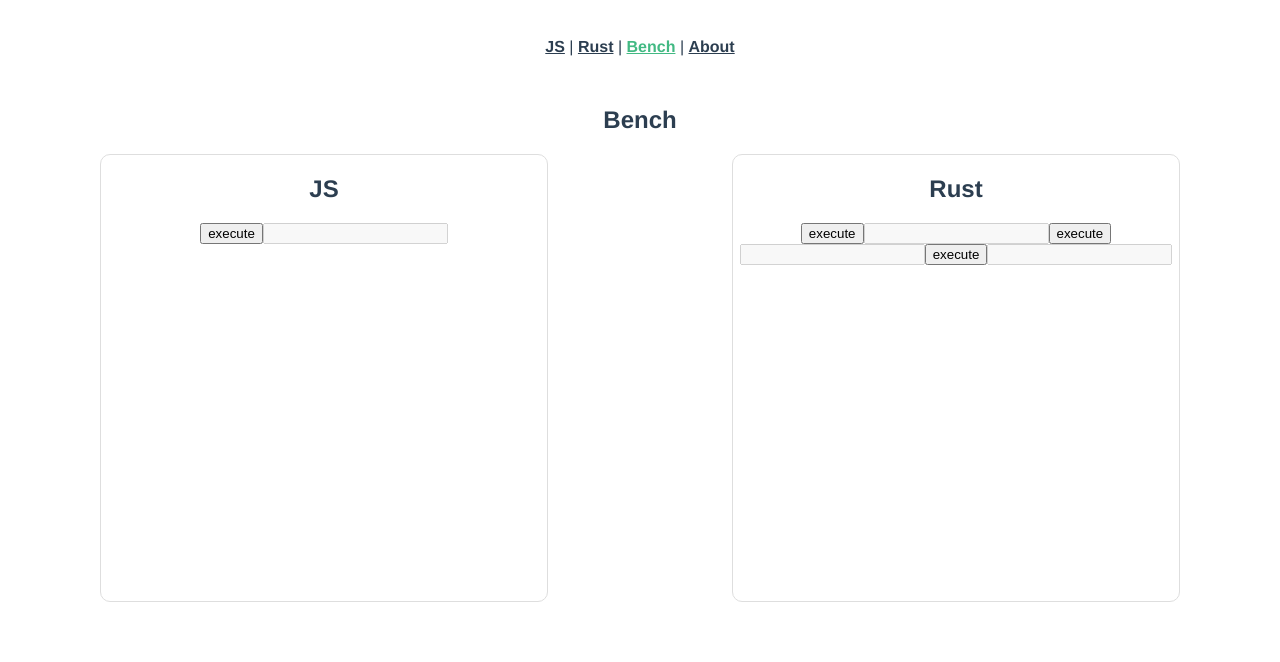
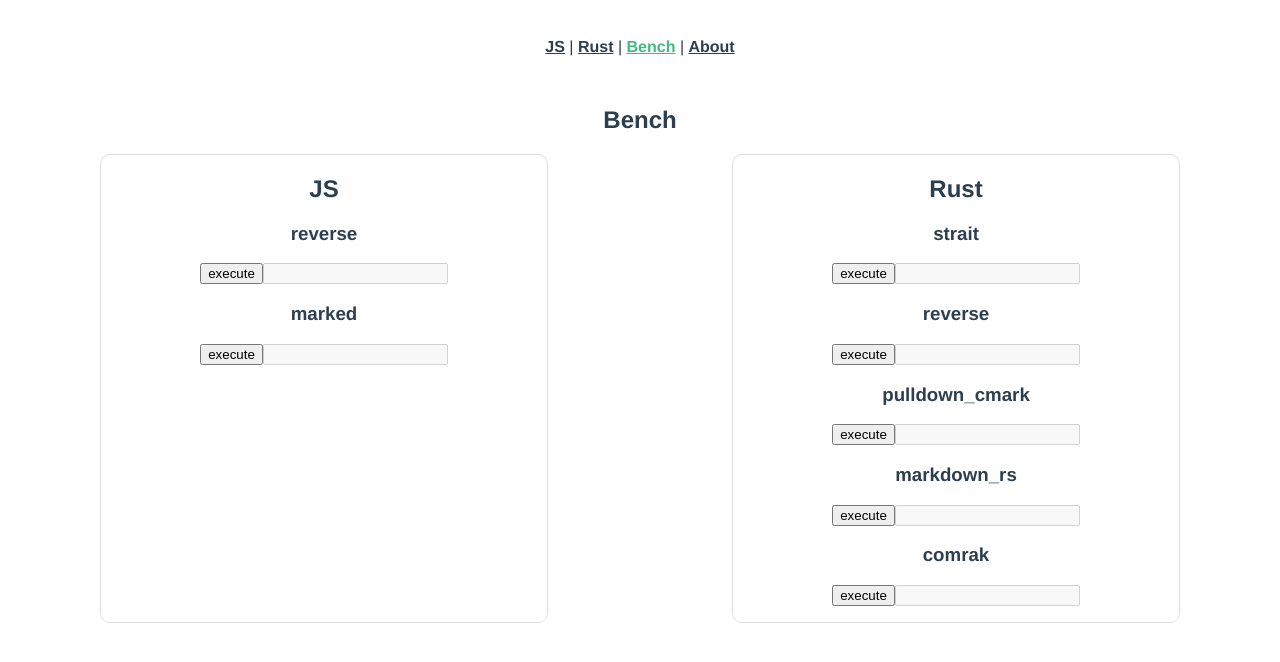
Before and after one commit to beijaflor/wasm-markdown-bench, a Vue app: page /bench in a window 1280 px wide. Shown: the top 662 px of the page. Built offline with nearby package versions, Linux system fonts and the light colour scheme.

Commit message:
refine app

```diff
--- /dev/null
+++ b/src/benchs.ts
@@ -0,0 +1,100 @@
+import { inject, ref } from 'vue';
+import { WASM_KEY } from './main';
+
+import marked from 'marked';
+
+const reverseString = (input: string): string => {
+  let ret = '';
+  for (let i = 1; i < input.length; i++) {
+    ret += input.slice(-i - 1, -i);
+  }
+  ret = input.slice(-1) + ret;
+  return ret;
+};
+
+export const useJsBench1 = () => {
+  const jsResultTime = ref<string>('');
+  const executeJs = (input: string) => {
+    const start = performance.now();
+    reverseString(input);
+    const end = performance.now();
+    jsResultTime.value = (end - start).toString();
+  };
+  return { jsResultTime1: jsResultTime, executeJs1: executeJs };
+};
+
+export const useJsBench2 = () => {
+  const jsResultTime = ref<string>('');
+  const executeJs = (input: string) => {
+    const start = performance.now();
+    marked(input);
+    const end = performance.now();
+    jsResultTime.value = (end - start).toString();
+  };
+  return { jsResultTime2: jsResultTime, executeJs2: executeJs };
+};
+
+export const useRustBench1 = () => {
+  const wasm = inject(WASM_KEY);
+
+  const rustResultTime = ref<string>('');
+  const executeRust = (input: string) => {
+    const start = performance.now();
+    wasm?.strait_string(input);
+    const end = performance.now();
+    rustResultTime.value = (end - start).toString();
+  };
+  return { rustResultTime1: rustResultTime, executeRust1: executeRust };
+};
+
+export const useRustBench2 = () => {
+  const wasm = inject(WASM_KEY);
+
+  const rustResultTime = ref<string>('');
+  const executeRust = (input: string) => {
+    const start = performance.now();
+    wasm?.reverse_string(input);
+    const end = performance.now();
+    rustResultTime.value = (end - start).toString();
+  };
+  return { rustResultTime2: rustResultTime, executeRust2: executeRust };
+};
+
+export const useRustBench3 = () => {
+  const wasm = inject(WASM_KEY);
+
+  const rustResultTime = ref<string>('');
+  const executeRust = (input: string) => {
+    const start = performance.now();
+    wasm?.pulldown_cmark(input);
+    const end = performance.now();
+    rustResultTime.value = (end - start).toString();
+  };
+  return { rustResultTime3: rustResultTime, executeRust3: executeRust };
+};
+
+export const useRustBench4 = () => {
+  const wasm = inject(WASM_KEY);
+
+  const rustResultTime = ref<string>('');
+  const executeRust = (input: string) => {
+    const start = performance.now();
+    wasm?.markdown_rs(input);
+    const end = performance.now();
+    rustResultTime.value = (end - start).toString();
+  };
+  return { rustResultTime4: rustResultTime, executeRust4: executeRust };
+};
+
+export const useRustBench5 = () => {
+  const wasm = inject(WASM_KEY);
+
+  const rustResultTime = ref<string>('');
+  const executeRust = (input: string) => {
+    const start = performance.now();
+    wasm?.comrak(input);
+    const end = performance.now();
+    rustResultTime.value = (end - start).toString();
+  };
+  return { rustResultTime5: rustResultTime, executeRust5: executeRust };
+};
--- a/src/main.ts
+++ b/src/main.ts
@@ -6,7 +6,7 @@ import router from './router';
 type BindgenCommonFunction = (sourceText: string) => string;
 
 const WASM_KEY: InjectionKey<{
-  greet: BindgenCommonFunction;
+  pulldown_cmark: BindgenCommonFunction;
   markdown_rs: BindgenCommonFunction;
   comrak: BindgenCommonFunction;
   strait_string: BindgenCommonFunction;
--- a/src/views/Bench.vue
+++ b/src/views/Bench.vue
@@ -4,85 +4,81 @@
     <section class="bench-area">
       <div class="execute-container">
         <h2>JS</h2>
-        <button @click="executeJsHandler">execute</button>
-        <input class="js-js-result" :value="jsResultTime" disabled />
+        <h3>reverse</h3>
+        <p>
+          <button @click="executeJs1Handler">execute</button>
+          <input class="js-js-result" :value="jsResultTime1" disabled />
+        </p>
+        <h3>marked</h3>
+        <p>
+          <button @click="executeJs2Handler">execute</button>
+          <input class="js-js-result" :value="jsResultTime2" disabled />
+        </p>
       </div>
       <div class="execute-container">
         <h2>Rust</h2>
+        <h3>strait</h3>
+        <p>
           <button @click="executeRustHandler1">execute</button>
           <input class="js-rust-result" :value="rustResultTime1" disabled />
+        </p>
+        <h3>reverse</h3>
+        <p>
           <button @click="executeRustHandler2">execute</button>
           <input class="js-rust-result" :value="rustResultTime2" disabled />
+        </p>
+        <h3>pulldown_cmark</h3>
+        <p>
           <button @click="executeRustHandler3">execute</button>
           <input class="js-rust-result" :value="rustResultTime3" disabled />
+        </p>
+        <h3>markdown_rs</h3>
+        <p>
+          <button @click="executeRustHandler4">execute</button>
+          <input class="js-rust-result" :value="rustResultTime4" disabled />
+        </p>
+        <h3>comrak</h3>
+        <p>
+          <button @click="executeRustHandler5">execute</button>
+          <input class="js-rust-result" :value="rustResultTime5" disabled />
+        </p>
       </div>
     </section>
   </section>
 </template>
 
 <script lang="ts">
-import { defineComponent, inject, ref } from 'vue';
-import { WASM_KEY } from '../main';
-
-const reverseString = (input: string): string => {
-  let ret = '';
-  for (let i = 1; i < input.length; i++) {
-    ret += input.slice(-i - 1, -i);
-  }
-  ret = input.slice(-1) + ret;
-  return ret;
-};
+import { defineComponent } from 'vue';
+import * as benchs from '../benchs';
+import sampleMd from '../assets/sample';
 
 export default defineComponent({
   name: 'PageJS',
   components: {},
   setup() {
-    const wasm = inject(WASM_KEY);
-
     const start = performance.now();
     let str = '';
-    for (let i = 0; i < 10_000_000; i++) {
+    for (let i = 0; i < 1_000_000; i++) {
       const index = Math.floor(Math.random() * 25);
       str = str + 'abcdefghijklmnopqrstuvxyz'.slice(index, index + 1);
     }
     const end = performance.now();
     console.log('generate string: ', end - start);
 
-    const { jsResultTime, executeJs } = (() => {
-      const jsResultTime = ref<string>('');
-      const executeJs = (input: string) => {
-        const start = performance.now();
-        reverseString(input);
-        const end = performance.now();
-        jsResultTime.value = (end - start).toString();
+    const { jsResultTime1, executeJs1 } = benchs.useJsBench1();
+    const { jsResultTime2, executeJs2 } = benchs.useJsBench2();
+    const { rustResultTime1, executeRust1 } = benchs.useRustBench1();
+    const { rustResultTime2, executeRust2 } = benchs.useRustBench2();
+    const { rustResultTime3, executeRust3 } = benchs.useRustBench3();
+    const { rustResultTime4, executeRust4 } = benchs.useRustBench4();
+    const { rustResultTime5, executeRust5 } = benchs.useRustBench5();
+
+    const executeJs1Handler = () => {
+      executeJs1(str);
     };
-      return { jsResultTime, executeJs };
-    })();
 
-    const { rustResultTime1, executeRust1 } = (() => {
-      const rustResultTime = ref<string>('');
-      const executeRust = (input: string) => {
-        const start = performance.now();
-        wasm?.strait_string(input);
-        const end = performance.now();
-        rustResultTime.value = (end - start).toString();
-      };
-      return { rustResultTime1: rustResultTime, executeRust1: executeRust };
-    })();
-
-    const { rustResultTime2, executeRust2 } = (() => {
-      const rustResultTime = ref<string>('');
-      const executeRust = (input: string) => {
-        const start = performance.now();
-        wasm?.reverse_string(input);
-        const end = performance.now();
-        rustResultTime.value = (end - start).toString();
-      };
-      return { rustResultTime2: rustResultTime, executeRust2: executeRust };
-    })();
-
-    const executeJsHandler = () => {
-      executeJs(str);
+    const executeJs2Handler = () => {
+      executeJs2(sampleMd);
     };
 
     const executeRustHandler1 = () => {
@@ -93,13 +89,33 @@ export default defineComponent({
       executeRust2(str);
     };
 
+    const executeRustHandler3 = () => {
+      executeRust3(sampleMd);
+    };
+
+    const executeRustHandler4 = () => {
+      executeRust4(sampleMd);
+    };
+
+    const executeRustHandler5 = () => {
+      executeRust5(sampleMd);
+    };
+
     return {
-      jsResultTime,
-      executeJsHandler,
+      jsResultTime1,
+      jsResultTime2,
+      executeJs1Handler,
+      executeJs2Handler,
       executeRustHandler1,
       executeRustHandler2,
+      executeRustHandler3,
+      executeRustHandler4,
+      executeRustHandler5,
       rustResultTime1,
       rustResultTime2,
+      rustResultTime3,
+      rustResultTime4,
+      rustResultTime5,
     };
   },
 });
@@ -115,6 +131,5 @@ export default defineComponent({
   border: 1px solid #dedede;
   border-radius: 10px;
   width: 35vw;
-  height: 35vw;
 }
 </style>
--- a/src/views/JS.vue
+++ b/src/views/JS.vue
@@ -8,7 +8,7 @@
     </div>
   </section>
   <section class="status-container">
-    <label class="floatLeft"><input type="checkbox" v-model="autoUpdate" />自動更新</label>
+    <label class="floatLeft"><input type="checkbox" v-model="autoUpdate" />auto update</label>
     <dl class="performance-list">
       <dt class="listItem">lategst:&nbsp;</dt>
       <dd class="listItem">{{ status.latest }}&nbsp;[ms]</dd>
--- a/src/views/Rust.vue
+++ b/src/views/Rust.vue
@@ -8,7 +8,7 @@
     </div>
   </section>
   <section class="status-container">
-    <label class="floatLeft"><input type="checkbox" v-model="autoUpdate" />自動更新</label>
+    <label class="floatLeft"><input type="checkbox" v-model="autoUpdate" />auto update</label>
     <dl class="performance-list">
       <dt class="listItem">lategst:&nbsp;</dt>
       <dd class="listItem">{{ status.latest }}&nbsp;[ms]</dd>
@@ -38,7 +38,7 @@ const sourceComposition = () => {
   const wasm = inject(WASM_KEY);
   const source = reactive<{ content: string; html: string }>({ content: sampleMd, html: '' });
   const updateHtml = () => {
-    const markedHtml = wasm?.comrak(source.content);
+    const markedHtml = wasm?.pulldown_cmark(source.content);
     source.html = markedHtml || '';
   };
 
```
Also changed, not shown: vue.config.js (+0 -16 lines), 1 other file (tests, documents, lock files or other folders). Lines whose indentation alone changed are shown as unchanged.
